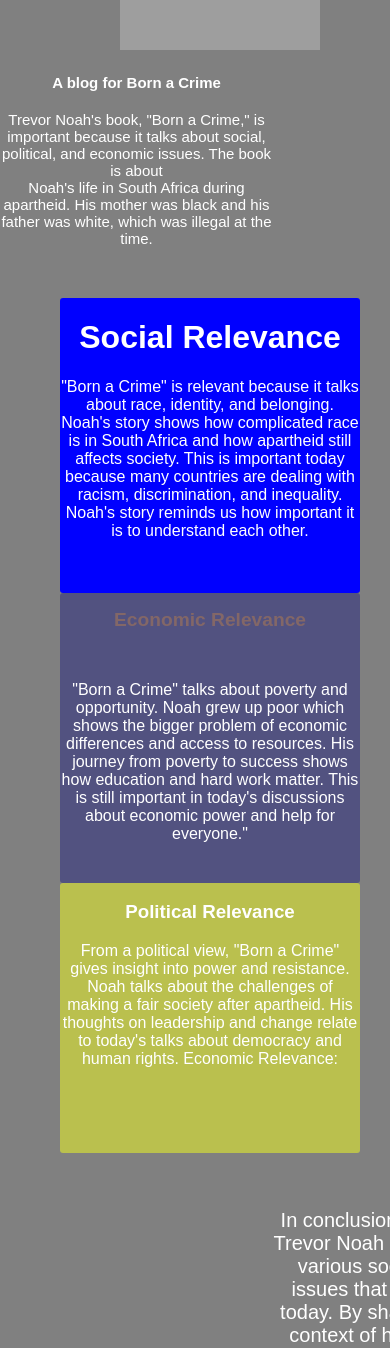
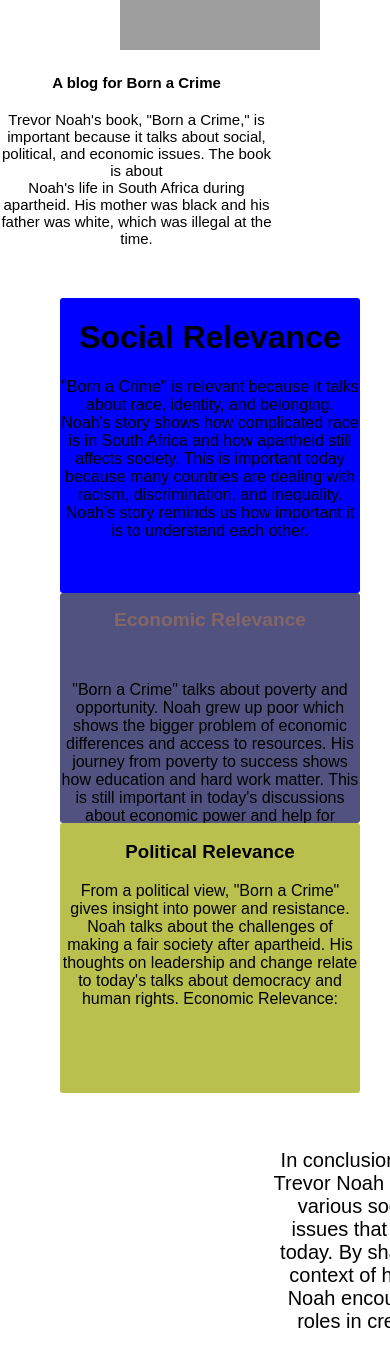
Before and after one commit to Daisy-che/Imena-project, a React (Create React App) app: page / in a window 390 px wide. Shown: the part 2665-4013 px from the top of the page. Built offline with nearby package versions, Linux system fonts and the light colour scheme; grey boxes are pictures that could not be loaded.

Commit message:
add file

```diff
--- a/src/Project/index.css
+++ b/src/Project/index.css
@@ -15,30 +15,30 @@
 }
 .book{
     font-size: 70px;
-    color: white;
+    color: black;
     margin-left: 300px;
 
 }
 
 .Blog{
     border-radius: 3px;
-    background-color: grey;
+
 }
 .Social-economic{
     background-color:blue;
     width: 600px;
     height: 295px;
     margin-left: 200px;
-    color: white;
+    color: black;
     border-radius: 3px;
     text-align: center;
 }
 .Economic{
     background-color:rgb(82, 82, 128);
-    width: 600px;
-    height: 290px;
+    width: 550px;
+    height: 390px;
     margin-left: 300px;
-    color: white;
+    color: black;
     border-radius: 3px;
     text-align: center;
 }
@@ -47,7 +47,7 @@
     width: 550px;
     height: 270px;
     margin-left: 300px;
-    color: white;
+    color:black;
     border-radius: 3px;
     text-align: center;
 }
@@ -60,26 +60,26 @@
 
     text-align: center;
     font-size: 20px;
-    color: white;
+    color: black;
     width: 100%;
 }
 .Conclusion{
     width: 50%;
     text-align: center;
     font-size: 20px;
-    color:white;
+    color:black;
     margin-left: 270px;
 }
 .Trevour{
     font-size: 40px;
     margin-left: 550px;
-    color: white;
+    color: black;
 }
 
 @media screen and (min-width: 375px) and (max-width: 667px){
     .narbar{
         background-color: rgb(19, 19, 59);
-        color: white;
+        color:white;
         display: flex;
         justify-content: space-around;
         border-radius: 3px;
@@ -97,14 +97,14 @@
     }
     .book{
         font-size: 15px;
-        color: white;
+        color: black;
         margin-left: 10px;
 
     }
 
     .Blog{
         border-radius: 3px;
-        background-color: grey;
+
         width: 390px;
     }
     .Social-economic{
@@ -112,16 +112,16 @@
         width: 300px;
         height: 295px;
         margin-left: 60px;
-        color: white;
+        color: black;
         border-radius: 3px;
         text-align: center;
     }
     .Economic{
         background-color:rgb(82, 82, 128);
         width: 300px;
-        height: 290px;
+        height: 230px;
         margin-left: 60px;
-        color: white;
+        color: black;
         border-radius: 3px;
         text-align: center;
     }
@@ -130,13 +130,11 @@
         width: 300px;
         height: 270px;
         margin-left:60px;
-        color: white;
+        color: black;
         border-radius: 3px;
         text-align: center;
     }
     .Relevants{
-        /* display: flex; */
-        /* justify-content: space-around; */
 
         flex-direction: column;
 
@@ -145,18 +143,18 @@
 
         text-align: center;
         font-size: 15px;
-        color: white;
+        color:black;
         width: 70%;
     }
     .Conclusion{
         width: 100%;
         text-align: center;
         font-size: 20px;
-        color:white;
+        color:black;
     }
     .Trevour{
         font-size: 20px;
         margin-left: 10px;
-        color: white;
+        color: black;
     }
 }
```
